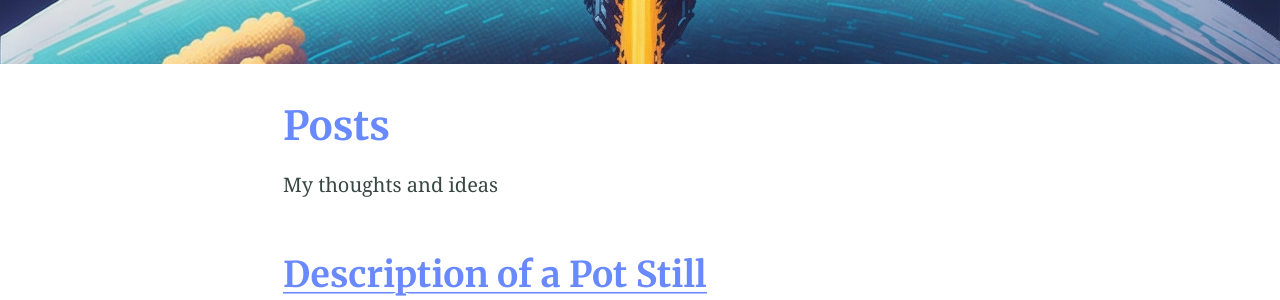
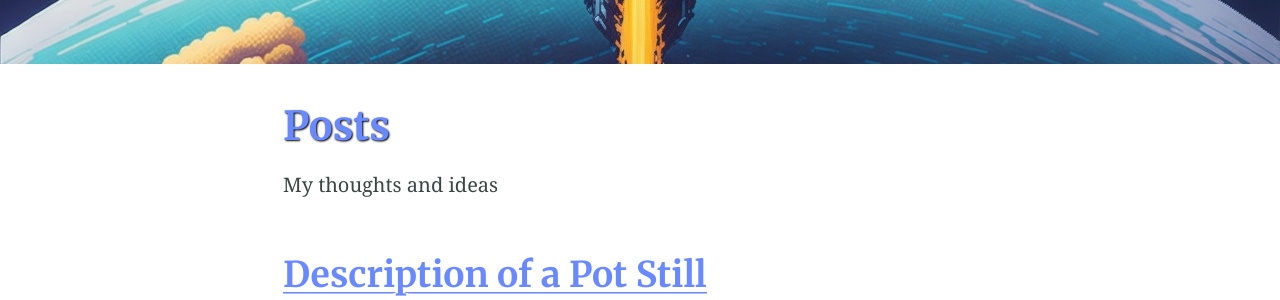
Before and after one commit to HukumkaDD/Space-Explorer-Game, a Jekyll site: the page built from blog/index.html, in a window 1280 px wide. Shown: the part 344-644 px from the top of the page. Built offline with Jekyll 4.4.1, drawn with Linux system fonts in a browser that asks for light colours; the list of posts is cut into pages by our own code.

Commit message:
Update _typography.scss

```diff
--- a/_sass/sassline-base/_typography.scss
+++ b/_sass/sassline-base/_typography.scss
@@ -69,12 +69,12 @@ a {
   // Heading level 1.
   h1, .alpha {
     @include sassline($fontsize: alpha, $font: $headingtype, $lineheight: 3, $below: 1, $breakpoint: all);
+    text-shadow: $smallBlackShadow
   }
 
   // Heading level 2.
   h2, .beta {
     @include sassline(beta, $headingtype, 3, 1, all);
-    text-shadow: $smallBlackShadow
   }
 
   // Heading level 3.
```
